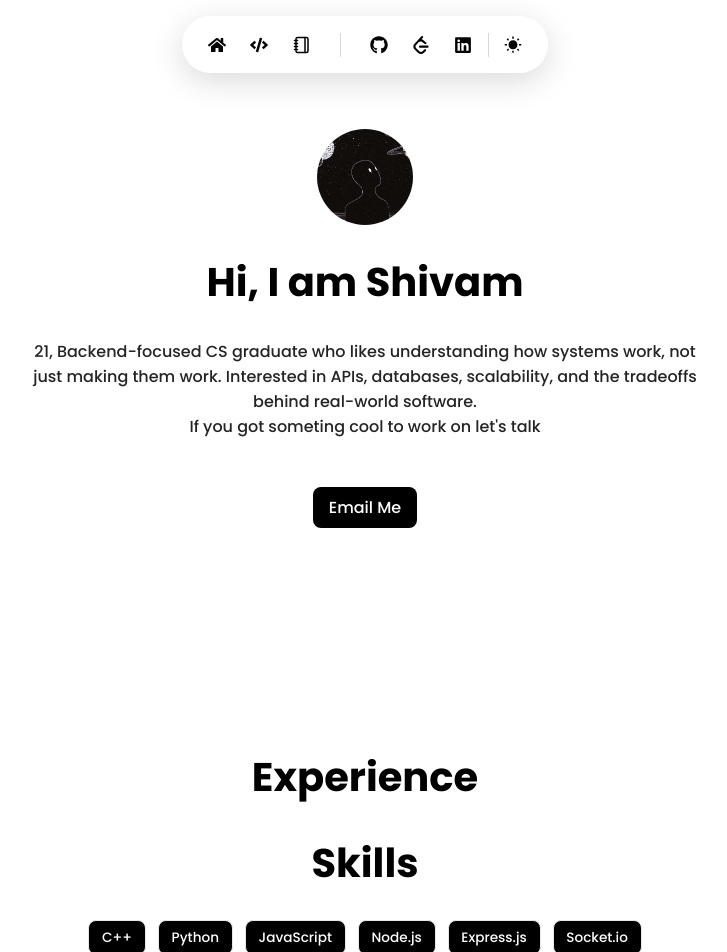
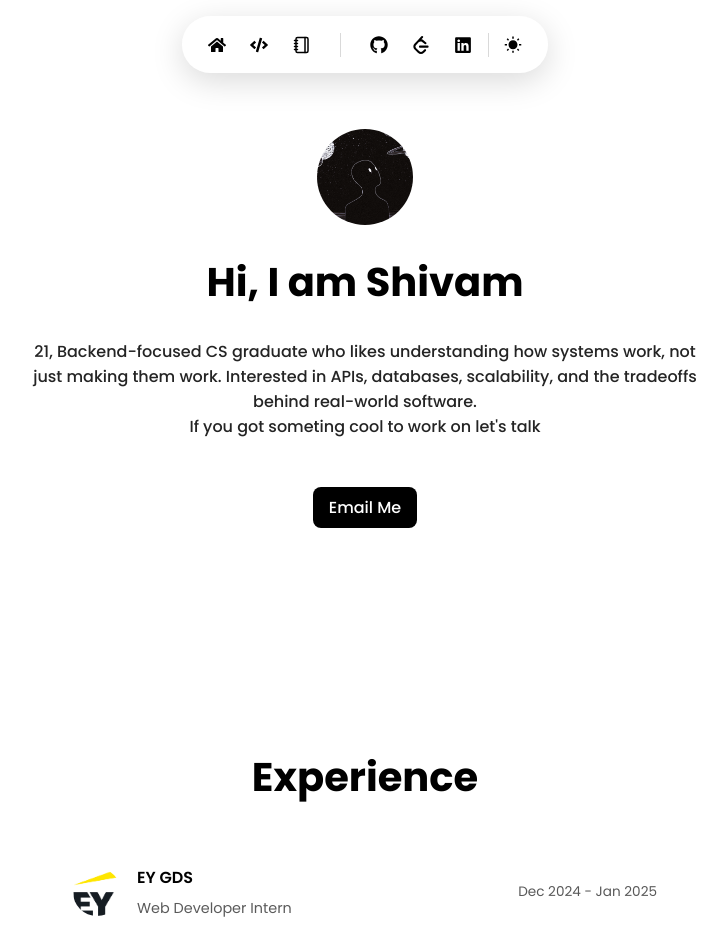
Before and after one commit to dead-shadow-7/portfolio, a React (Vite) app: page / in a window 1280 px wide. Shown: the top 952 px of the page, without its empty margins (275-1002 px from the left). Built offline with nearby package versions, Linux system fonts and the light colour scheme.

Commit message:
Added experience section

```diff
--- a/src/pages/Home.css
+++ b/src/pages/Home.css
@@ -105,3 +105,55 @@ p {
     margin-bottom: 1.5rem;
   }
 }
+
+.Experience-section {
+  padding: 0 12rem;
+}
+.experience-item {
+  display: flex;
+  align-items: center;
+  justify-content: space-between;
+  padding: 1rem 1.25rem;
+  border-radius: 72px;
+}
+
+.company-logo {
+  width: 48px;
+  height: 48px;
+  object-fit: contain;
+  flex-shrink: 0;
+  background-color: white;
+  border-radius: 50%;
+}
+
+.experience-content {
+  display: flex;
+  align-items: center;
+  justify-content: space-between;
+  width: 100%;
+  margin-left: 1rem;
+}
+
+.experience-details {
+  display: flex;
+  flex-direction: column;
+  /* gap: 0.25rem; */
+}
+
+.company-name {
+  font-size: 1rem;
+  font-weight: 600;
+  text-align: left;
+}
+
+.role-title {
+  font-size: 0.9rem;
+  opacity: 0.75;
+  margin-top: -0.5rem;
+}
+
+.duration {
+  font-size: 0.85rem;
+  white-space: nowrap;
+  opacity: 0.65;
+}
--- a/src/pages/Home.jsx
+++ b/src/pages/Home.jsx
@@ -1,7 +1,7 @@
 import "./Home.css";
 import avatarImage from "../assets/ProfileImage.png";
 import SkillTags from "../components/common/SkillsTags";
-
+import EYGDSIcon from "../assets/EYIcon.png";
 const Home = () => {
   return (
     <div className="home-page">
@@ -17,13 +17,25 @@ const Home = () => {
         If you got someting cool to work on let's talk
       </p>
       <div>
-        <a href="mailto:shivamrajput12119@gmail.com" className="contact-button">
+        <a href="mailto:shivamrajput.dev@proton.me" className="contact-button">
           {" "}
           Email Me
         </a>
       </div>
 
-      <h1 className="Heading">Experience</h1>
+      <div className="Experience-section">
+        <h1 className="Heading">Experience</h1>
+        <div className="experience-item">
+          <img src={EYGDSIcon} alt="Company Logo" className="company-logo" />
+          <div className="experience-content">
+            <div className="experience-details">
+              <h3 className="company-name">EY GDS</h3>
+              <p className="role-title">Web Developer Intern</p>
+            </div>
+            <div className="duration">Dec 2024 - Jan 2025</div>
+          </div>
+        </div>
+      </div>
       <h1 className="Heading">Skills</h1>
       <SkillTags />
       <h1 className="Heading">Education</h1>
```
